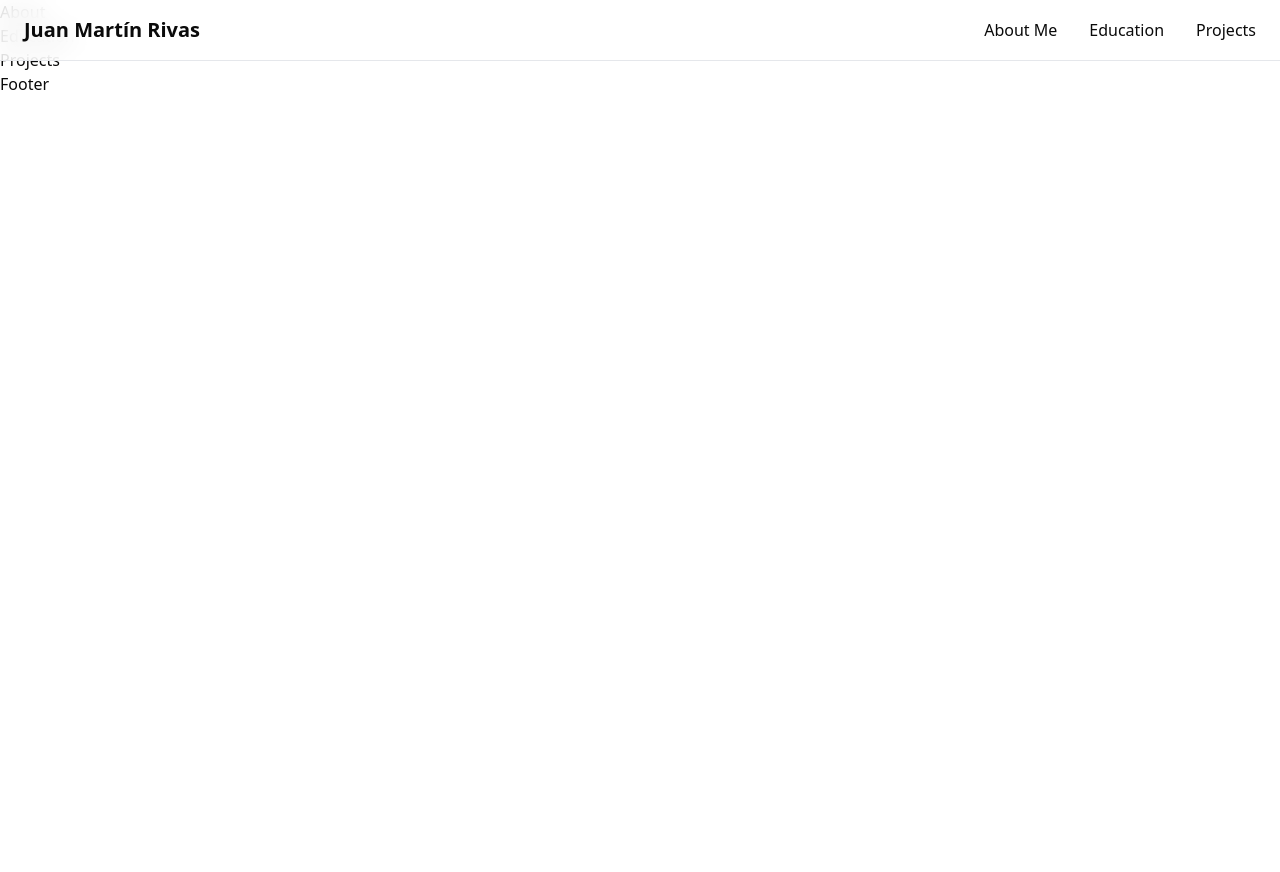
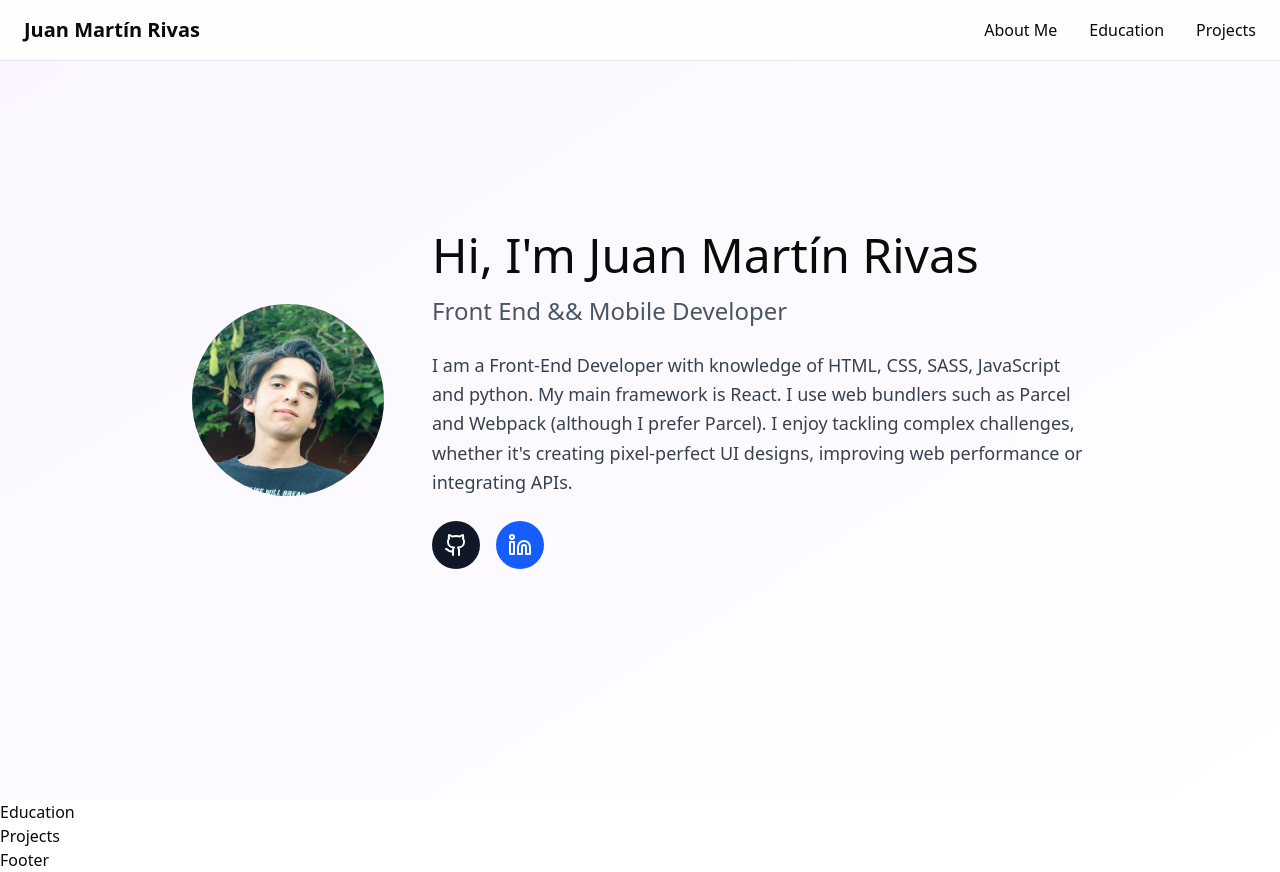
Before and after one commit to JuanMartinRivas/web-portfolio, a React (Vite) app: page / in a window 1280 px wide. Before the commit the page ends 800 px from the top, so only its background shows below. Built offline with nearby package versions, Linux system fonts and the light colour scheme.

Commit message:
Adding about section

```diff
--- a/src/app/components/About.tsx
+++ b/src/app/components/About.tsx
@@ -1,13 +1,49 @@
-import React from 'react'
+import { Github, Linkedin } from "lucide-react";
+import profile from "../../assets/profile.jpg";
 
-const About = () => {
+export default function About() {
     return (
-        <div>
-            <h1>
-                About
-            </h1>
-        </div>
-    )
+        <section id="about" className="min-h-screen flex items-center bg-linear-to-br from-purple-50 to-white">
+            <div className="container mx-auto px-6 py-20">
+                <div className="max-w-4xl mx-auto">
+                    <div className="flex flex-col md:flex-row gap-12 items-center">
+                        <img src={profile} className="w-48 h-48 rounded-full shrink-0" />
+
+                        <div className="flex-1">
+                            <h1 className="text-5xl mb-4">Hi, I'm Juan Martín Rivas</h1>
+                            <h2 className="text-2xl text-gray-600 mb-6">Front End && Mobile Developer</h2>
+                            <p className="text-lg text-gray-700 mb-6 leading-relaxed">
+                                I am a Front-End Developer with knowledge of HTML, CSS, SASS, JavaScript and python. My main framework is React. I use web bundlers such as Parcel and Webpack (although I prefer Parcel). I enjoy tackling complex challenges, whether it's creating pixel-perfect UI designs, improving web performance or integrating APIs.
+                            </p>
+
+                            <div className="flex gap-4">
+                                <a
+                                    href="https://github.com/JuanMartinRivas"
+                                    target="_blank"
+                                    rel="noopener noreferrer"
+                                    className="p-3 bg-gray-900 text-white rounded-full hover:bg-gray-700 transition-colors"
+                                >
+                                    <Github size={24} />
+                                </a>
+                                <a
+                                    href="https://www.linkedin.com/in/juanmartinrivas/"
+                                    target="_blank"
+                                    rel="noopener noreferrer"
+                                    className="p-3 bg-blue-600 text-white rounded-full hover:bg-blue-500 transition-colors"
+                                >
+                                    <Linkedin size={24} />
+                                </a>
+                                {/* <a
+                                    href="mailto:jmartinrivas14@gmail.com"
+                                    className="p-3 bg-red-600 text-white rounded-full hover:bg-red-400 transition-colors"
+                                >
+                                    <Mail size={24} />
+                                </a> */}
+                            </div>
+                        </div>
+                    </div>
+                </div>
+            </div>
+        </section>
+    );
 }
-
-export default About
```
Also changed, not shown: src/assets/profile.jpg (added).
